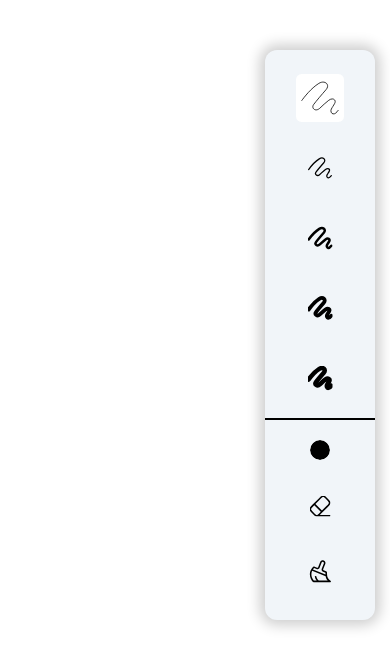
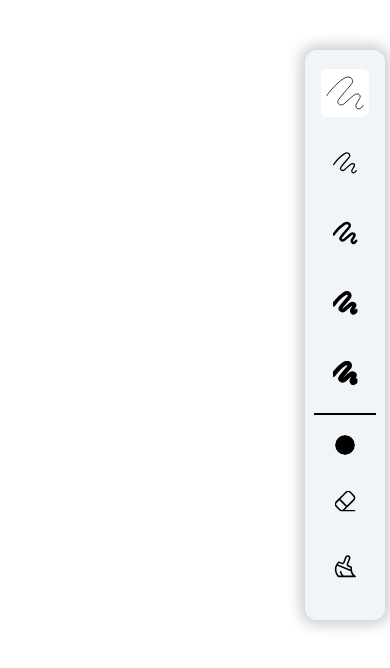
Before and after one commit to Ehsan914/whiteBoard, a plain HTML site: page index.html in a window 390 px wide. Drawn offline with Linux system fonts and the light colour scheme.

Commit message:
Eleventh commit

```diff
--- a/main.css
+++ b/main.css
@@ -132,9 +132,9 @@ canvas {
         top: 50px;
         flex-direction: column;
         bottom: 10px;
-        width: 90px;
+        width: 60px;
         height: 550px;
-        right: -40px;
+        right: -35px;
         left: inherit;
     }
 
@@ -144,6 +144,7 @@ canvas {
         border-right: none;
         border-bottom: 2px solid black;
         padding-bottom: 10px;
+        padding: 0px 1px 10px;
     }
 
     .stroke, #erasure, #clearCanvas {
@@ -157,6 +158,7 @@ canvas {
         padding-top: 10px;
         align-items: center;
         justify-content: center;
+        padding: 10px 1px;
     }
     .active, .stroke:hover, #erasure:hover, #clearCanvas:hover {
         background-color: white;
--- a/script.js
+++ b/script.js
@@ -20,8 +20,6 @@ resizeCanvas();
 canvas.style.cursor = cursorP;
 
 cntx.lineWidth = 2;
-cntx.lineJoin = "round";
-cntx.lineCap = "round";
 
 let isDrawing = false;
 let isErasing = false;
@@ -57,6 +55,8 @@ function draw(e) {
 }
 
 canvas.addEventListener('mousedown', (e) => {
+    cntx.lineJoin = "round";
+    cntx.lineCap = "round";
     isDrawing = true;
     [lastX, lastY]= [e.offsetX, e.offsetY];
 });
```
